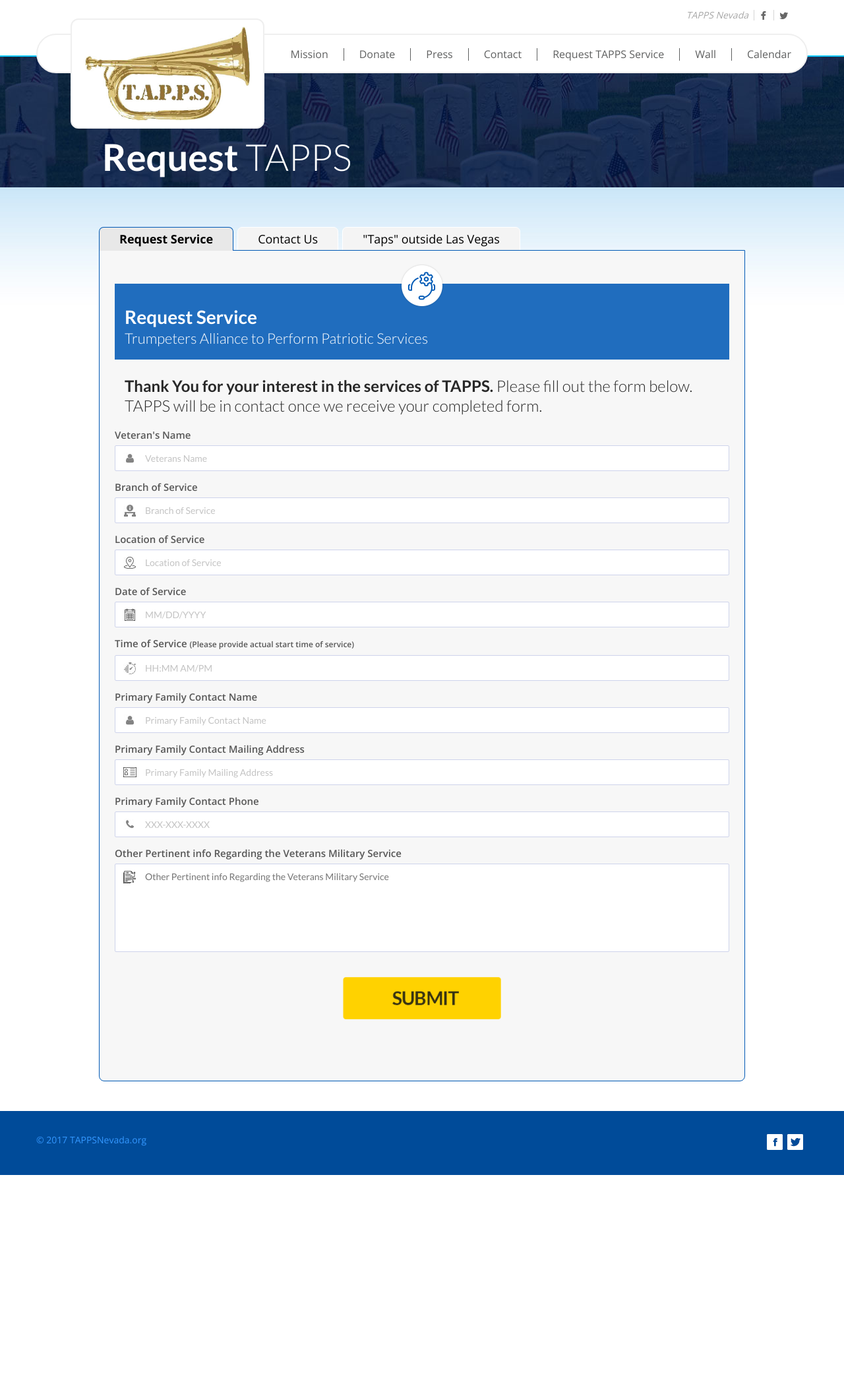
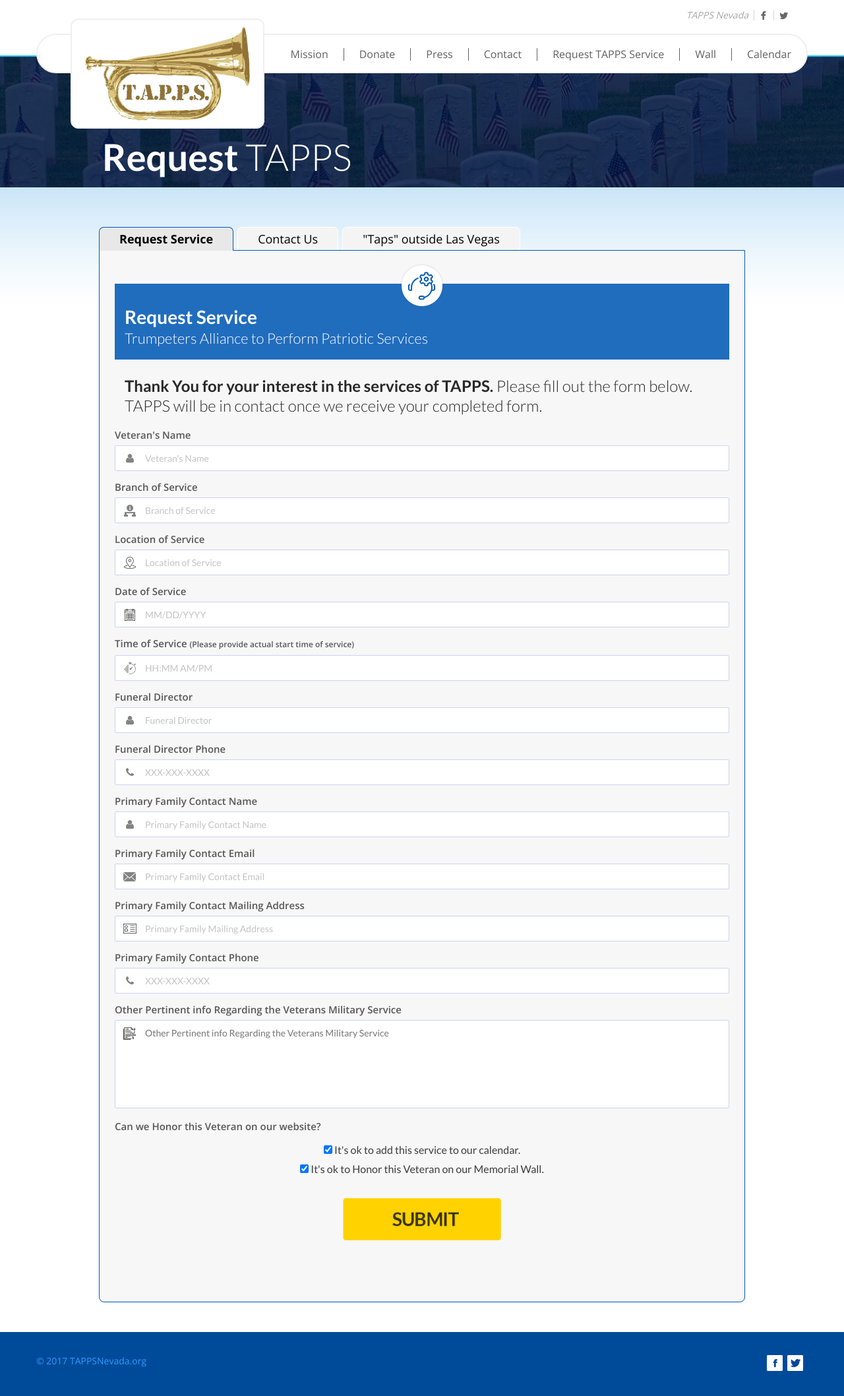
Before and after one commit to rg45-com/tappsnevada.org, a Jekyll site: the page built from contact/requestService.html, in a window 1280 px wide. Shown: the whole page at 66% size. Built offline with Jekyll 4.4.1, drawn with Linux system fonts in a browser that asks for light colours; before the commit the page ends 1781 px from its top, so only the background shows below that.

Commit message:
Dev updates
Contact form field "name" was mis-labeled
Setup Request form to be handled by Netlify

```diff
--- a/assets/css/main.css
+++ b/assets/css/main.css
@@ -2226,7 +2226,7 @@ div.content-container.contact .field-all {
     border: 1px solid #ced3eb;
     width: 100%;
     font-size: 14px;
-    color: #c3c3c3;
+    /* color: #c3c3c3; */
     text-align: left;
     padding: 0 10px 0 45px;
     border-radius: 2px;
--- a/contact/index.html
+++ b/contact/index.html
@@ -30,7 +30,7 @@ layout: default
                       <label>Any Robot Overlords present? <input name="overlords"></label>
                     </p>
   					        <div class="frm-elements">
-                          <label>Primary Contact Phone</label>
+                          <label>Primary Contact Name</label>
                           <div class="input-box">
                               <img src="/assets/images/frm1.jpg" alt="icon" class="fldicon">
                               <input value="" type="text" name="name" class="field-all" placeholder="Primary Contact Name">
--- a/contact/requestService.html
+++ b/contact/requestService.html
@@ -25,79 +25,116 @@ layout: default
                   </div>
                   <h5 class="req-ser-h5"><span>Thank You for your interest in the services of TAPPS.</span> Please fill out the form below.
   TAPPS will be in contact once we receive your completed form.</h4>
-                  <form class="frm-cont" action="requestServiceForm.html" accept-charset="utf-8" method="post">
-                      <input type="hidden" name="_token" value="Ixgiop8FTsgvwqXY9q82rmxYUHZB0NjVaHSJzRHn">
+                  <form class="frm-cont" accept-charset="utf-8" netlify-honeypot="overlords" name="[TAPPS_REQUEST]" id="[TAPPS_REQUEST]" action="thank-you" netlify>
+                    <p class="hidden">
+                      <label for="overlords">Any Robot Overlords present? <input name="overlords" id="overlords"></label>
+                    </p>
                   	<div class="frm-elements">
-                          <label>Veteran's Name</label>
+                          <label for="veteran_name">Veteran's Name</label>
                           <div class="input-box">
                               <img src="/assets/images/frm1.jpg" alt="icon" class="fldicon">
-                              <input type="text" name="veteran_name" class="field-all" placeholder="Veterans Name">
+                              <input type="text" name="veteran_name" id="veteran_name" class="field-all" placeholder="Veteran's Name" required>
                           </div>
                       </div>
 
                       <div class="frm-elements">
-                          <label>Branch of Service </label>
+                          <label for="branch_of_service">Branch of Service </label>
                           <div class="input-box">
                               <img src="/assets/images/frm5.jpg" alt="icon" class="fldicon">
-                              <input type="text" name="branch_of_service" class="field-all" placeholder="Branch of Service">
+                              <input type="text" name="branch_of_service" id="branch_of_service" class="field-all" placeholder="Branch of Service" required>
                           </div>
                       </div>
 
                       <div class="frm-elements">
-                          <label>Location of Service</label>
+                          <label for="location_of_service">Location of Service</label>
                           <div class="input-box">
                               <img src="/assets/images/frm6.jpg" alt="icon" class="fldicon">
-                              <input type="text" name="location_of_service" class="field-all" placeholder="Location of Service">
+                              <input type="text" name="location_of_service" id="location_of_service" class="field-all" placeholder="Location of Service" required>
                           </div>
                       </div>
 
                       <div class="frm-elements">
-                          <label>Date of Service</label>
+                          <label for="date_of_service">Date of Service</label>
                           <div class="input-box">
                               <img src="/assets/images/frm7.jpg" alt="icon" class="fldicon">
-                              <input type="text" name="date_of_service" class="field-all" placeholder="MM/DD/YYYY">
+                              <input type="text" name="date_of_service" id="date_of_service" class="field-all" placeholder="MM/DD/YYYY" required>
                           </div>
                       </div>
 
                       <div class="frm-elements">
-                          <label>Time of Service <span style="font-size:12px;">(Please provide actual start time of service)</span></label>
+                          <label for="time_of_service">Time of Service <span style="font-size:12px;">(Please provide actual start time of service)</span></label>
                           <div class="input-box">
                               <img src="/assets/images/frm8.jpg" alt="icon" class="fldicon">
-                              <input type="text" name="time_of_service" class="field-all" placeholder="HH:MM AM/PM">
+                              <input type="text" name="time_of_service" id="time_of_service" class="field-all" placeholder="HH:MM AM/PM" required>
                           </div>
                       </div>
 
                       <div class="frm-elements">
-                          <label>Primary Family Contact Name</label>
+                          <label for="funeral_director">Funeral Director</label>
                           <div class="input-box">
                               <img src="/assets/images/frm1.jpg" alt="icon" class="fldicon">
-                              <input type="text" name="name" class="field-all" placeholder="Primary Family Contact Name">
+                              <input type="text" name="funeral_director" id="funeral_director" class="field-all" placeholder="Funeral Director">
                           </div>
                       </div>
 
                       <div class="frm-elements">
-                          <label>Primary Family Contact Mailing Address</label>
+                          <label for="funeral_phone">Funeral Director Phone</label>
                           <div class="input-box">
-                              <img src="/assets/images/frm9.jpg" alt="icon" class="fldicon">
-                              <input type="text" name="address" class="field-all" placeholder="Primary Family Mailing Address">
+                              <img src="/assets/images/frm2.jpg" alt="icon" class="fldicon">
+                              <input type="text" name="funeral_phone" id="funeral_phone" class="field-all" placeholder="XXX-XXX-XXXX">
                           </div>
                       </div>
 
                       <div class="frm-elements">
-                          <label>Primary Family Contact Phone</label>
+                          <label for="name">Primary Family Contact Name</label>
                           <div class="input-box">
-                              <img src="/assets/images/frm2.jpg" alt="icon" class="fldicon">
-                              <input type="text" name="phone" class="field-all" placeholder="XXX-XXX-XXXX">
+                              <img src="/assets/images/frm1.jpg" alt="icon" class="fldicon">
+                              <input type="text" name="name" id="name" class="field-all" placeholder="Primary Family Contact Name" required>
                           </div>
                       </div>
 
                       <div class="frm-elements">
-                          <label>Other Pertinent info Regarding the Veterans Military Service</label>
+                          <label for="email">Primary Family Contact Email</label>
+                          <div class="input-box">
+                              <img src="/assets/images/frm3.jpg" alt="icon" class="fldicon">
+                              <input type="email" name="email" id="email" class="field-all" placeholder="Primary Family Contact Email">
+                          </div>
+                      </div>
+
+                      <div class="frm-elements">
+                          <label for="address">Primary Family Contact Mailing Address</label>
+                          <div class="input-box">
+                              <img src="/assets/images/frm9.jpg" alt="icon" class="fldicon">
+                              <input type="text" name="address"id="address" class="field-all" placeholder="Primary Family Mailing Address">
+                          </div>
+                      </div>
+
+                      <div class="frm-elements">
+                          <label for="phone">Primary Family Contact Phone</label>
+                          <div class="input-box">
+                              <img src="/assets/images/frm2.jpg" alt="icon" class="fldicon">
+                              <input type="text" name="phone" id="phone" id="phone" class="field-all" placeholder="XXX-XXX-XXXX" required>
+                          </div>
+                      </div>
+
+                      <div class="frm-elements">
+                          <label for="comments">Other Pertinent info Regarding the Veterans Military Service</label>
                           <div class="input-box">
                               <img src="/assets/images/frm10.jpg" alt="icon" class="fldicon">
-                              <textarea name="comments" placeholder="Other Pertinent info Regarding the Veterans Military Service" class="field-textarea"></textarea>
+                              <textarea name="comments" id="comments" placeholder="Other Pertinent info Regarding the Veterans Military Service" class="field-textarea"></textarea>
                           </div>
                       </div>
+
+
+
+                      <div class="frm-elements">
+                          <label for="overlords">Can we Honor this Veteran on our website?</label>
+                          <div class="input-box">
+                              <p style="margin: 10px 0px;"><input type="checkbox" name="calendar" id="calendar" value="calendar_ok" checked> It's ok to add this service to our calendar.</p>
+                              <p><input type="checkbox" name="wall" id="wall" value="wall_ok" checked> It's ok to Honor this Veteran on our Memorial Wall.</p>
+                          </div>
+                      </div>
+
                       <input type="image" src="/assets/images/sub-btn.png" class="sub-btn">
                   </form>
               </div>
```
